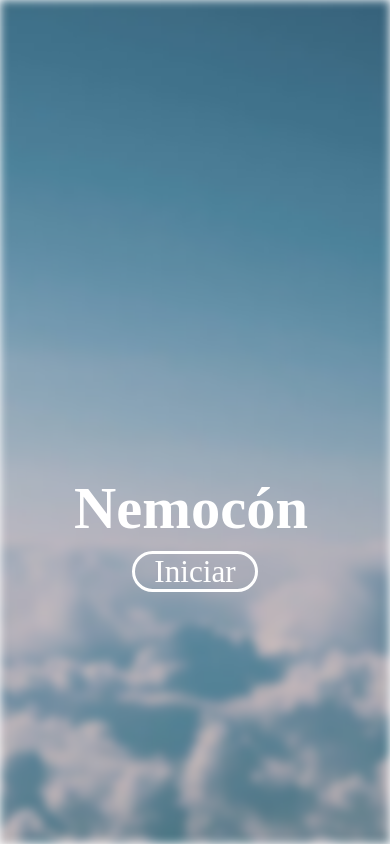
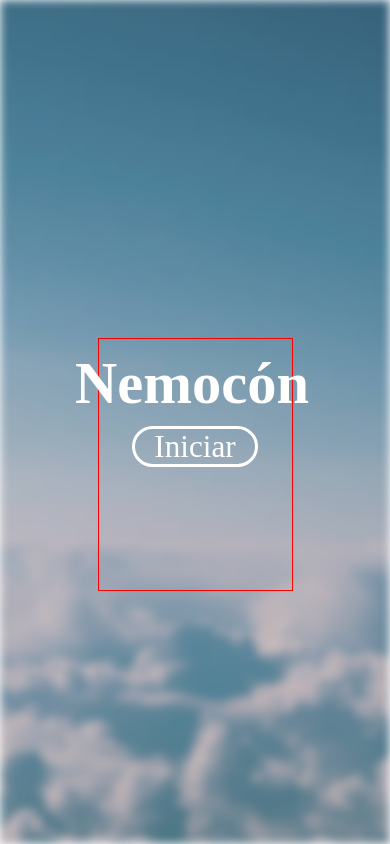
Before and after one commit to BayronDavidMorales/NemoconProject, a plain HTML site: page index.html in a window 390 px wide. Shown: the top 844 px of the page. Drawn offline with Linux system fonts and the light colour scheme; a web font is replaced by a local one.

Commit message:
Update style.css

```diff
--- a/styles/style.css
+++ b/styles/style.css
@@ -362,8 +362,8 @@ a{
 @media (max-width: 720px){
     .iniciar{
     font-size: 10vw;
-    width: 50%;
-    /* border: 1px solid red; */
+    height: 30%;
+    border: 1px solid red;
     }
     .iniciar label{
     font-size: 8vw;
```
